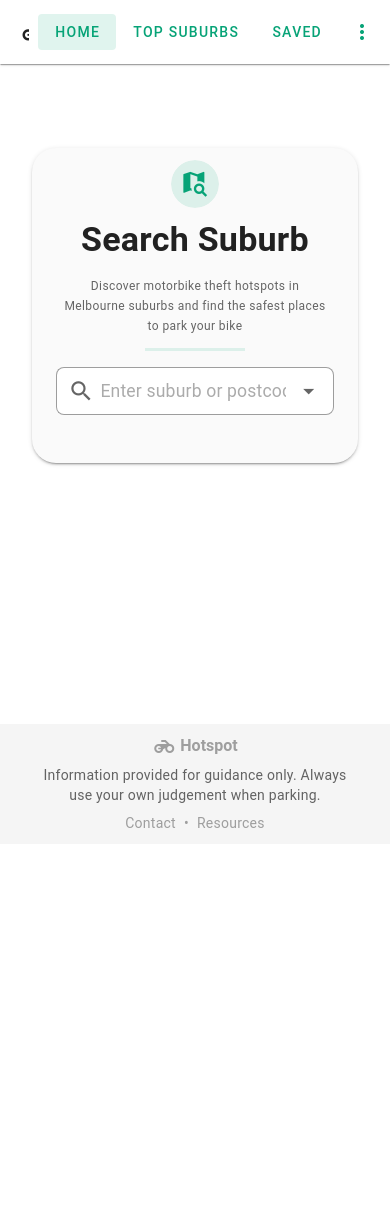
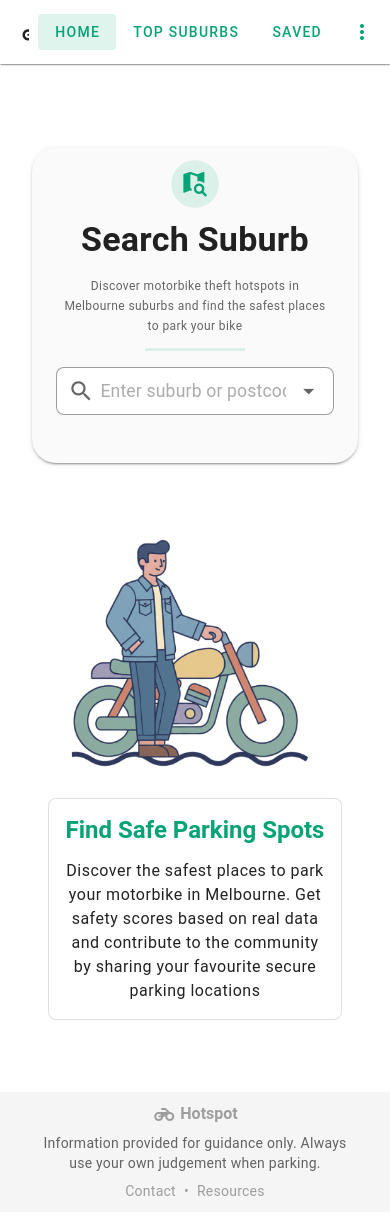
Before and after one commit to michaelmcallister/hotspot, a Vue app in the folder src/web/: page / in a window 390 px wide. Before the commit the page ends 850 px from the top, so only its background shows below. Built offline with nearby package versions, Linux system fonts and the light colour scheme; no server answers.

Commit message:
Add a features card to the homepage

```diff
--- a/src/web/src/Homepage.vue
+++ b/src/web/src/Homepage.vue
@@ -12,12 +12,38 @@
         v-model="searchQuery"
         @search="showStaticReport"
         @select="handleSuburbSelect"
+        @clear="handleSearchClear"
         class="hero-search-bar"
       />
     </PageHero>
 
+    <div v-if="!selectedSuburb" class="illustration-section">
+      <v-container>
+        <v-row class="justify-center align-center">
+          <v-col cols="12" lg="5" xl="4" class="text-center">
+            <div class="d-inline-block">
+              <img
+                src="/dude.png"
+                alt="Rider with motorbike"
+                class="dude-illustration"
+              />
+            </div>
+          </v-col>
+          <v-col cols="12" md="8" lg="6" xl="6" class="mx-auto">
+            <v-sheet rounded="lg" class="pa-4" color="primary-lighten-5" border>
+              <h3 class="text-h5 text-primary font-weight-bold mb-3 text-center text-lg-left">Find Safe Parking Spots</h3>
+              <p class="text-body-1 mb-0 text-center text-lg-left">
+                Discover the safest places to park your motorbike in Melbourne.
+                Get safety scores based on real data and contribute to the community
+                by sharing your favourite secure parking locations
+              </p>
+            </v-sheet>
+          </v-col>
+        </v-row>
+      </v-container>
+    </div>
 
-      <v-row v-if="selectedSuburb">
+    <v-row v-if="selectedSuburb">
         <v-col cols="12" lg="6" xl="3">
           <v-sheet rounded="lg" class="pa-4" color="white">
             <ScoreCard :suburb="selectedSuburb.suburb" :score="safetyScore" />
@@ -107,12 +133,16 @@ const safetyScore = computed(() => {
   return riskToSafetyScore(selectedSuburb.value.risk_score);
 });
 
-
-
 const handleSuburbSelect = (suburb: Suburb) => {
   selectedSuburb.value = suburb;
   const slug = createSlug(suburb.suburb, suburb.postcode);
   router.push({ name: 'suburb', params: { slug } });
+};
+
+const handleSearchClear = () => {
+  selectedSuburb.value = null;
+  searchQuery.value = '';
+  router.push({ name: 'home' });
 };
 
 const showStaticReport = async () => {
@@ -182,4 +212,21 @@ onMounted(() => {
 .hero-search-bar :deep(.v-field) {
   font-size: 1.1rem;
 }
+
+.illustration-section {
+  margin-top: 3rem;
+  margin-bottom: 2rem;
+}
+
+.dude-illustration {
+  max-width: 300px;
+  height: auto;
+  object-fit: contain;
+}
+
+@media (max-width: 768px) {
+  .dude-illustration {
+    max-width: 250px;
+  }
+}
 </style>
--- a/src/web/src/components/SearchBar.vue
+++ b/src/web/src/components/SearchBar.vue
@@ -42,6 +42,7 @@ const emit = defineEmits<{
   'update:modelValue': [value: string]
   'search': []
   'select': [suggestion: Suggestion]
+  'clear': []
 }>();
 
 const search = ref(props.modelValue || '');
@@ -111,11 +112,15 @@ const emitSearch = () => {
   emit('search');
 };
 
-watch(selected, (val) => {
+watch(selected, (val, oldVal) => {
   if (val && !isUpdatingExternally) {
     emit('update:modelValue', val.label);
     emit('select', val);
     emit('search');
+  } else if (!val && oldVal && !isUpdatingExternally) {
+    // User cleared the selection
+    emit('update:modelValue', '');
+    emit('clear');
   }
 });
 
```
Also changed, not shown: src/web/public/dude.png (added).
